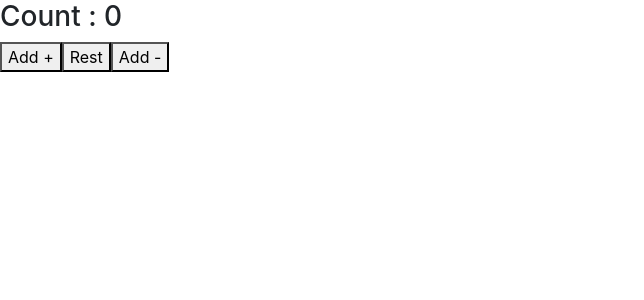
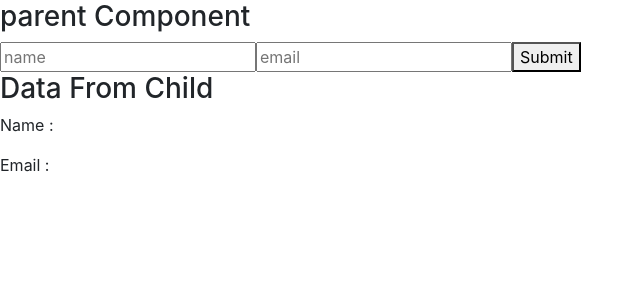
Before and after one commit to zikou058/Leren-React-js, a React (Create React App) app: page / in a window 1280 px wide. Shown: the top 300 px of the page, without its empty margins (0-644 px from the left). Built offline with nearby package versions, Linux system fonts and the light colour scheme.

Commit message:
exercise for props and collback

```diff
--- a/src/LanguageSwitcher/TP/Children.jsx
+++ b/src/LanguageSwitcher/TP/Children.jsx
@@ -1,5 +1,5 @@
 import { useState } from 'react'
-export default function Child ({ add, rest , addd }){
+export default function Child ({ sendData}){
     // const handleClick = () => {
     //   props.sendData(props)
     // }
@@ -31,9 +31,37 @@ export default function Child ({ add, rest , addd }){
 
     // ex 4:
 
-    return <div>
-        <button onClick={add}> Add +</button>
-        <button onClick={rest}> Rest </button>
-        <button onClick={addd}> Add - </button>
-    </div>
+    // return <div>
+    //     <button onClick={add}> Add +</button>
+    //     <button onClick={rest}> Rest </button>
+    //     <button onClick={addd}> Add - </button>
+    // </div>
+
+    const [name, setName] = useState("");
+    const [email, setEmail] = useState("");
+
+    const hanleName = (e) => {
+      setNagitme(e.target.value)
+    }
+    const handleEmail = (e) => {
+      setEmail(e.target.value)
+    }
+
+    const handleSubmit = (e) => {
+        e.preventDefault()
+        console.log(name)
+      sendData({
+        name : name,
+        email : email
+      })
+    }
+
+    return(
+        <form>
+            <input type="text" placeholder='name' onClick={hanleName}/>
+            <input type="email" placeholder='email' onClick={handleEmail}/>
+            <button onClick={handleSubmit}>Submit</button>
+        </form>
+    )
+
 }
--- a/src/LanguageSwitcher/TP/Parent.jsx
+++ b/src/LanguageSwitcher/TP/Parent.jsx
@@ -5,7 +5,7 @@ export default function Parent() {
     // const recivData = (data) => {
     //   console.log("Data Form Child :" ,data)
     // }
-    // return(
+    // return( const recivData = () => {
     //     <div>
     //         <h1>Parent Component </h1>
     //         <Child sendData={recivData} />
@@ -20,23 +20,39 @@ export default function Parent() {
     //     <Child sendNumber={handleNumber} />
     // )
 
-    const [count, setCount] = useState(0);
+    // const [count, setCount] = useState(0);
 
-    const add = () => {
-      setCount( perv => perv + 1)
-    }
-    const rest = () => {
-      setCount(0)
-    }
-    const addd = () => {
-      setCount(count -1 )
+    // const add = () => {
+    //   setCount( perv => perv + 1)
+    // }
+    // const rest = () => {
+    //   setCount(0)
+    // }
+    // const addd = () => {
+    //   setCount(count -1 )
+    // }
+
+    // return(
+    //     <div>
+    //         <h3>Count : {count}</h3>
+    //         <Child add={add}  rest={rest} addd={addd}/>
+    //     </div>
+    // )
+    const [user, setUser] = useState({});
+
+    const handleForm = (data) => {
+      setUser(data)
     }
 
     return(
         <div>
-            <h3>Count : {count}</h3>
-            <Child add={add}  rest={rest} addd={addd}/>
+            <h3>parent Component</h3>
+            <Child sendData={handleForm}/>
+            <h3> Data From Child</h3>
+            <p> Name : {user.name}</p>
+            <p> Email : {user.email}</p>
         </div>
     )
 
+
 }
```
